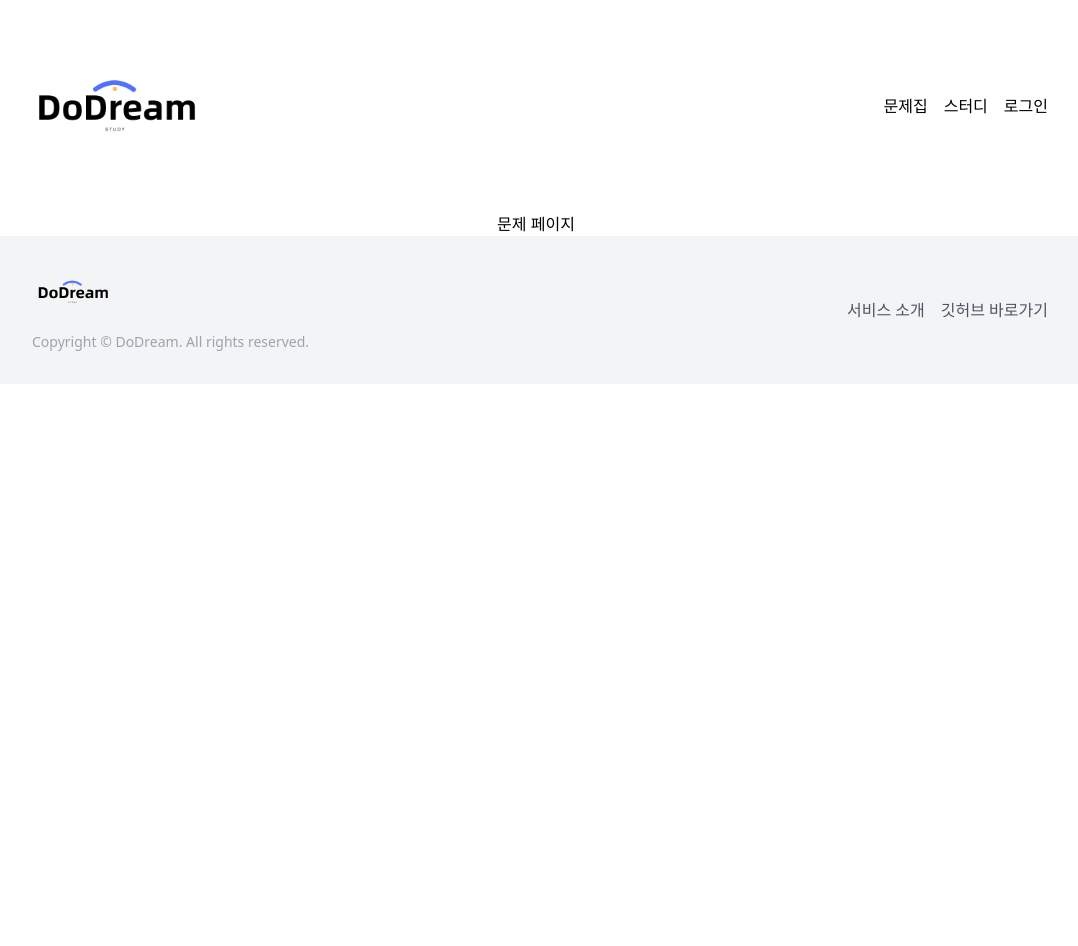
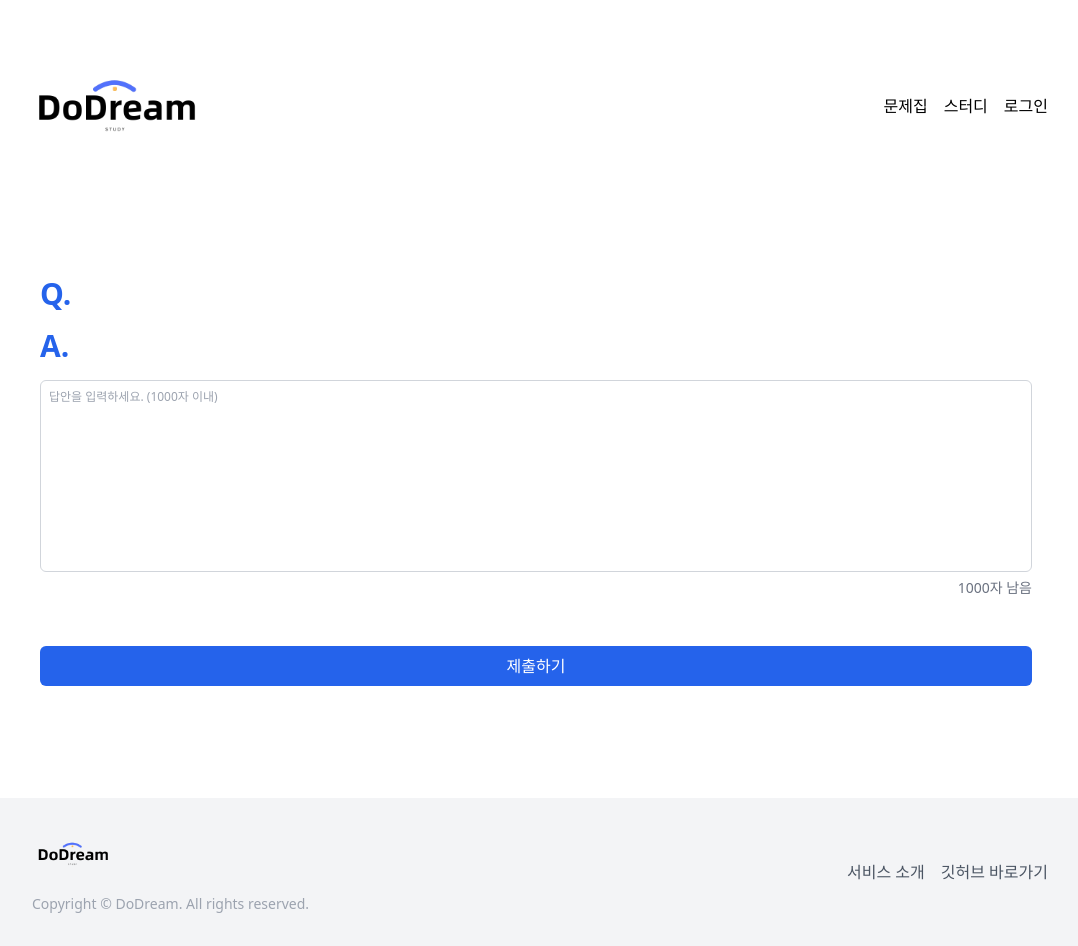
Before and after one commit to DoDreamTeam/Frontend, a React (Vite) app: page /book/1/questions/1 in a window 1280 px wide. Shown: the whole page, without its empty margins (104-1182 px from the left). Before the commit the page ends 800 px from the top, so only its background shows below. Built offline with nearby package versions, Linux system fonts and the light colour scheme; no server answers.

Commit message:
feat: 문제 풀기 api 연동 (#44)

```diff
--- /dev/null
+++ b/src/components/questionEvaluate/SolveQuestionForm.jsx
@@ -0,0 +1,75 @@
+import React, { useState } from "react";
+import api from "../../api/api";
+import { useMutation } from "@tanstack/react-query";
+import { useNavigate } from "react-router-dom";
+
+const SolveQuestionForm = ({ bookId, questionId }) => {
+  const navigate = useNavigate();
+  const [answer, setAnswer] = useState("");
+  const maxAnswerLength = 1000;
+
+  const handleAnswerChange = (e) => {
+    if (e.target.value.length <= maxAnswerLength) {
+      setAnswer(e.target.value);
+    }
+  };
+
+  const submitAnswer = async (answerData) => {
+    const response = await api.post(
+      `/books/${bookId}/questions/${questionId}/answer`,
+      answerData
+    );
+    return response.data;
+  };
+
+  const mutation = useMutation({
+    mutationFn: submitAnswer,
+    onSuccess: (data) => {
+      navigate(`/book/${bookId}/questions/${questionId}/submit/${data.id}`);
+    },
+    onError: (error) => {
+      console.error("Error submitting answer:", error);
+    },
+  });
+
+  const handleSubmit = (e) => {
+    e.preventDefault();
+
+    const answerData = {
+      answer: answer,
+    };
+
+    mutation.mutate(answerData);
+    setAnswer("");
+  };
+
+  return (
+    <form onSubmit={handleSubmit}>
+      <div className="mb-12">
+        <div className="text-3xl text-blue-600 font-bold mb-4 text-left">
+          A.
+        </div>
+        <textarea
+          placeholder="답안을 입력하세요. (1000자 이내)"
+          value={answer}
+          onChange={handleAnswerChange}
+          className="border border-gray-300 rounded-md p-2 pr-10 w-full h-48 focus:outline-none focus:ring-2 focus:ring-blue-500 placeholder:text-xs resize-none"
+        />
+        <div className="text-right text-gray-500 text-sm">
+          {maxAnswerLength - answer.length}자 남음
+        </div>
+      </div>
+
+      <div className="flex justify-center mb-12">
+        <button
+          type="submit"
+          className={`w-full text-white bg-blue-600 px-4 py-2 rounded-md`}
+        >
+          제출하기
+        </button>
+      </div>
+    </form>
+  );
+};
+
+export default SolveQuestionForm;
--- a/src/pages/QuestionPage.jsx
+++ b/src/pages/QuestionPage.jsx
@@ -1,7 +1,56 @@
-import React from "react";
+import React, { useEffect, useState } from "react";
+import SolveQuestionForm from "../components/questionEvaluate/SolveQuestionForm";
+import { useNavigate, useParams } from "react-router-dom";
+import api from "../api/api";
 
 const QuestionPage = () => {
-  return <div>문제 페이지</div>;
+  const { id, questionId } = useParams();
+  const [question, setQuestion] = useState("");
+  const [bookTitle, setBookTitle] = useState("");
+  const navigate = useNavigate();
+
+  useEffect(() => {
+    const fetchQuestion = async () => {
+      try {
+        const response = await api.get(`/books/${id}/questions/${questionId}`);
+        setQuestion(response.data.question);
+      } catch (error) {
+        console.error("Error fetching question:", error);
+      }
+    };
+
+    const fetchBookTitle = async () => {
+      try {
+        const response = await api.get(`/books/${id}`);
+        setBookTitle(response.data.title);
+      } catch (error) {
+        console.error("Error fetching book title:", error);
+      }
+    };
+
+    fetchQuestion();
+    fetchBookTitle();
+  }, [id, questionId]);
+
+  return (
+    <div className="w-full mb-16">
+      <div
+        className="text-xl text-black font-bold mb-16 text-left hover:text-gray-500 cursor-pointer hover:underline"
+        onClick={() => navigate(`/book/${id}/questions`)}
+      >
+        {bookTitle}
+      </div>
+
+      <div className="text-3xl text-blue-600 font-bold mb-4 text-left">Q.</div>
+      {question && (
+        <div className="mb-16">
+          <div className="text-xl">{question}</div>
+        </div>
+      )}
+
+      <SolveQuestionForm bookId={id} questionId={questionId} />
+    </div>
+  );
 };
 
 export default QuestionPage;
```
